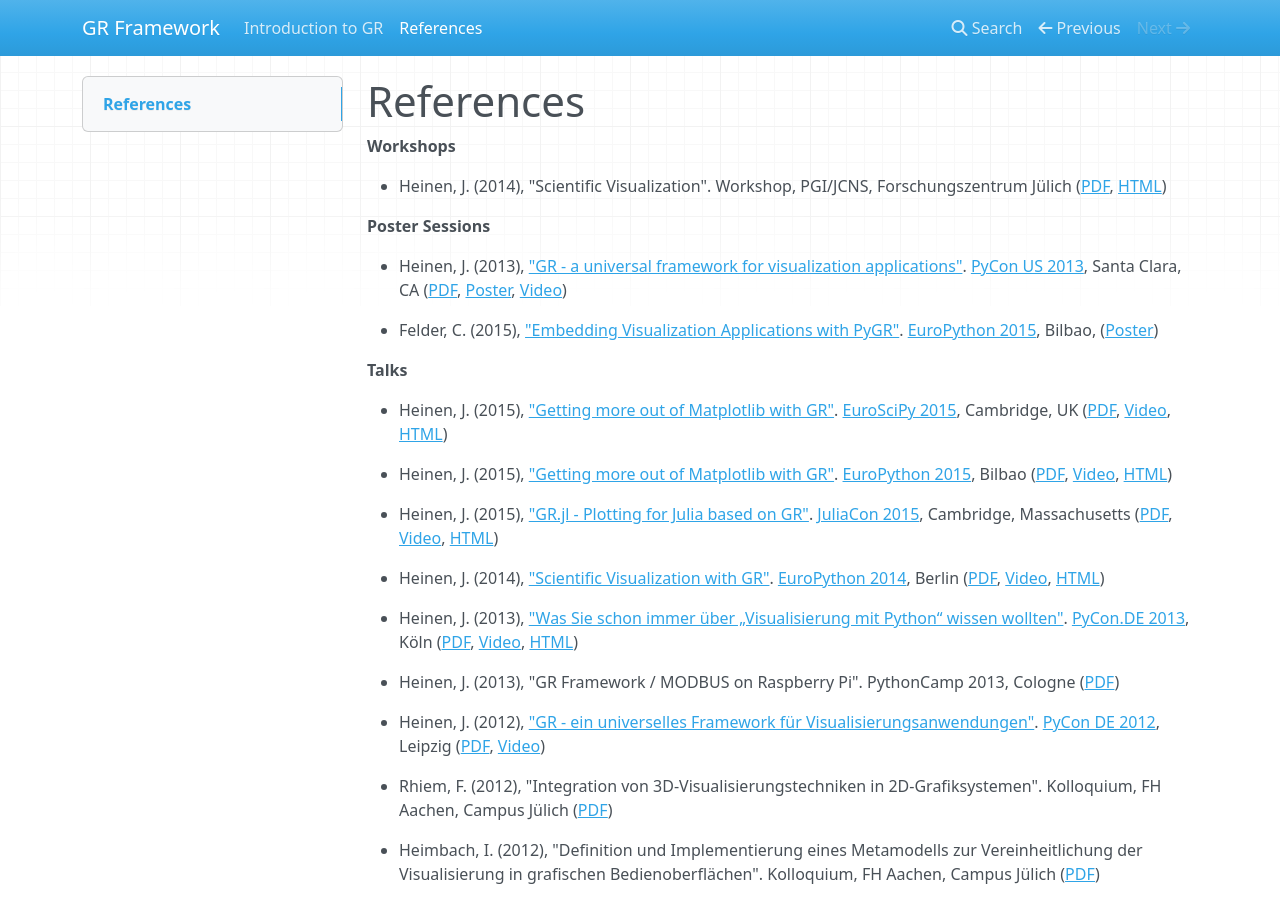
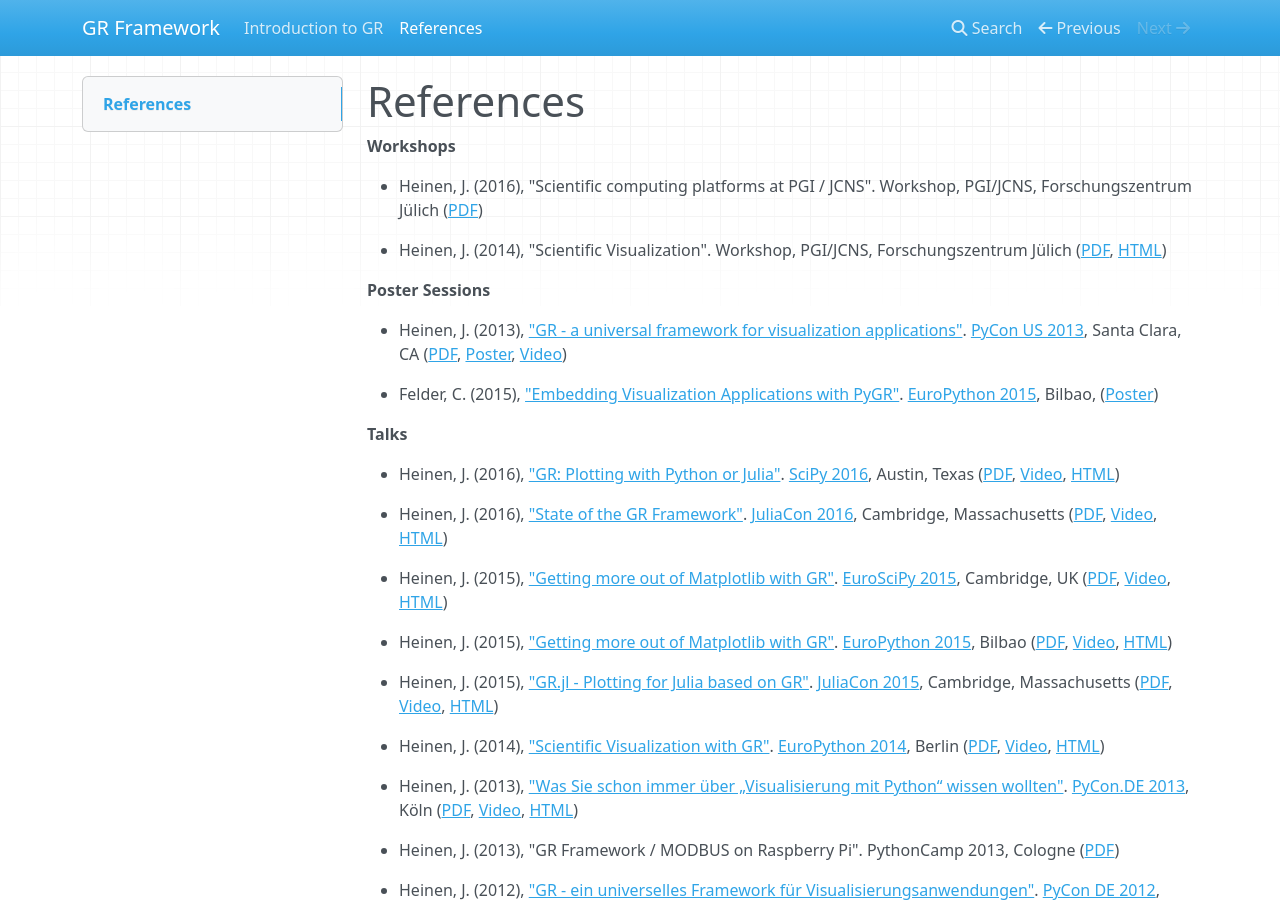
Before and after one commit to jheinen/gr-docs, an MkDocs documentation site: the page built from docs/references.md, in a window 1280 px wide and 900 px high. Built offline with MkDocs 1.6.1, drawn with Linux system fonts in a browser that asks for light colours; nearby versions of some CDN libraries.

Commit message:
updated / added links

```diff
--- a/docs/references.md
+++ b/docs/references.md
@@ -1,6 +1,8 @@
 # References
 
 **Workshops**
+
+* Heinen, J. (2016), "Scientific computing platforms at PGI / JCNS". Workshop, PGI/JCNS, Forschungszentrum Jülich ([PDF](https://pgi-jcns.fz-juelich.de/pub/doc/Scientific_computing_platforms_at_PGI_JCNS.pdf))
 
 * Heinen, J. (2014), "Scientific Visualization". Workshop, PGI/JCNS, Forschungszentrum Jülich ([PDF](http://iffwww.iff.kfa-juelich.de/pub/doc/sci-vis.pdf), [HTML](http://iffwww.iff.kfa-juelich.de/pub/doc/sci-vis/))
 
@@ -11,6 +13,10 @@
 * Felder, C. (2015), ["Embedding Visualization Applications with PyGR"](https://ep2015.europython.eu/conference/talks/embedding-visualization-applications-with-pygr). [EuroPython 2015](https://ep2015.europython.eu/), Bilbao, ([Poster](https://ep2015.europython.eu/media/conference/slides/embedding-visualization-applications-with-pygr.pdf))
 
 **Talks**
+
+* Heinen, J. (2016), ["GR: Plotting with Python or Julia"](http://scipy2016.scipy.org/ehome/146062/332965/). [SciPy 2016](http://scipy2016.scipy.org/), Austin, Texas ([PDF](http://pgi-jcns.fz-juelich.de/pub/doc/SciPy_2016/GR-Plotting_with_Python_or_Julia.pdf), [Video](https://www.youtube.com/watch?v=BzM0Wa3eWcQ>), [HTML](http://pgi-jcns.fz-juelich.de/pub/doc/SciPy_2016/html/))
+
+* Heinen, J. (2016), ["State of the GR Framework"](http://juliacon.org/abstracts.html#GR). [JuliaCon 2016](http://juliacon.org), Cambridge, Massachusetts ([PDF](http://pgi-jcns.fz-juelich.de/pub/doc/JuliaCon_2016/talk.pdf), [Video](https://www.youtube.com/watch?v=HvhjogGF6aQ), [HTML](http://pgi-jcns.fz-juelich.de/pub/doc/JuliaCon_2016/html/))
 
 * Heinen, J. (2015), ["Getting more out of Matplotlib with GR"](https://www.euroscipy.org/2015/schedule/presentation/12/). [EuroSciPy 2015](https://www.euroscipy.org/2015/), Cambridge, UK ([PDF](https://pgi-jcns.fz-juelich.de/pub/doc/EuroSciPy_2015/EuroSciPy_2015-Getting_more_out_of_Matplotlib_with_GR.pdf), [Video](https://www.youtube.com/watch?v=CnL9DESPqF8), [HTML](https://pgi-jcns.fz-juelich.de/pub/doc/EuroSciPy_2015/00-talk/))
 
```
Also changed, not shown: docs/index.md (+2 -2 lines).
